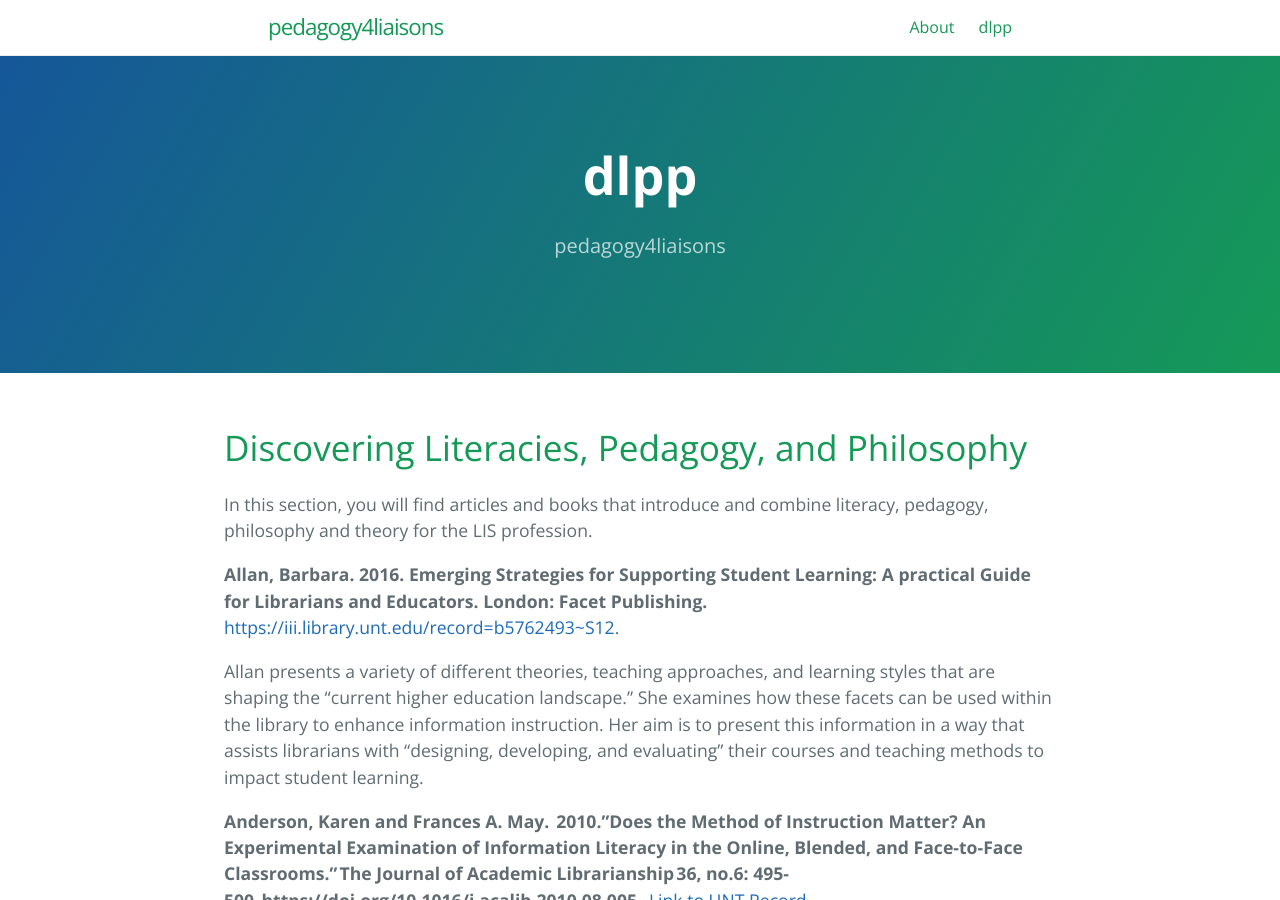
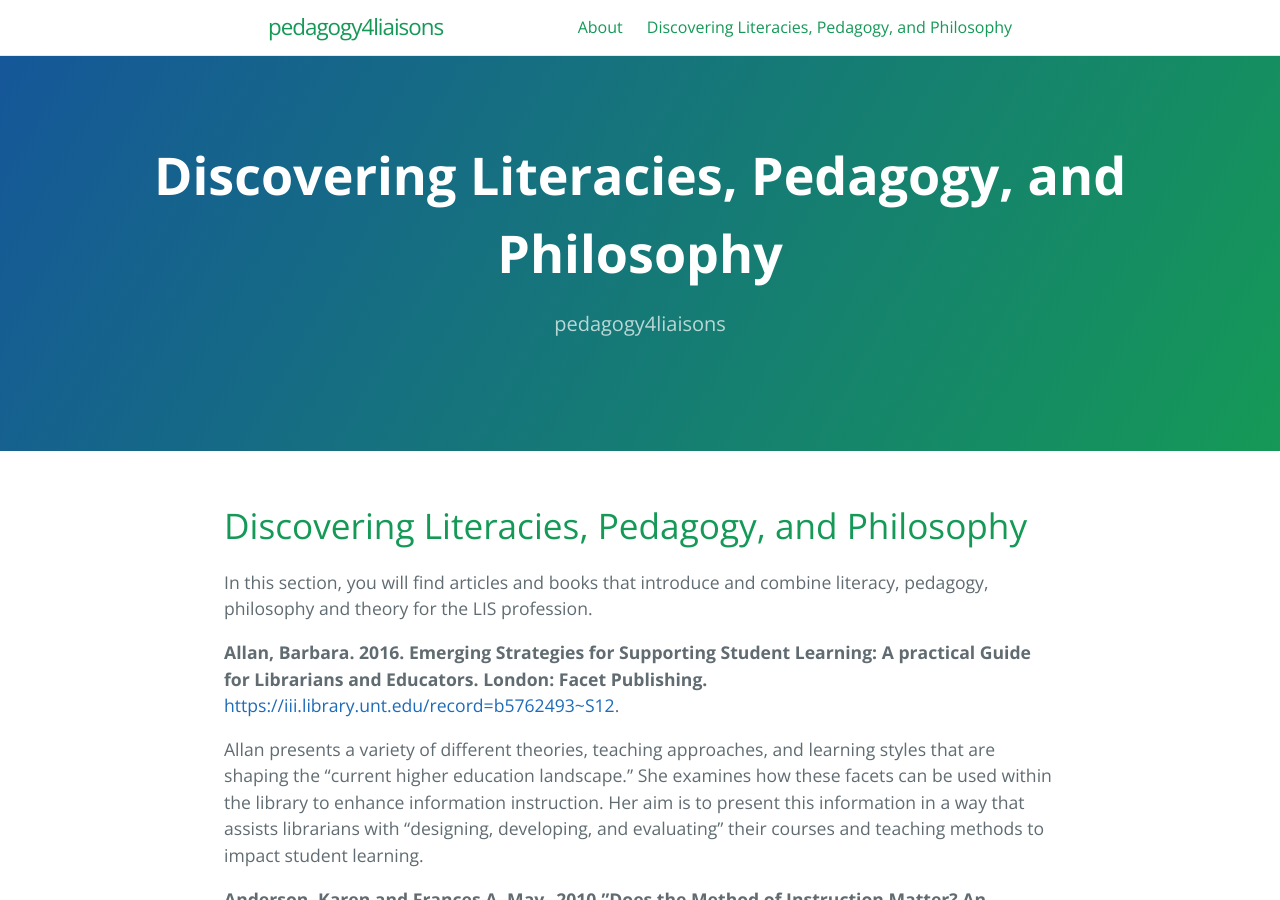
Before and after one commit to pandrews/pedagogy4liaisons, a Jekyll site: the page built from dlpp.md, in a window 1280 px wide and 900 px high. Built offline with Jekyll 4.4.1, drawn with Linux system fonts in a browser that asks for light colours.

Commit message:
Update dlpp.md
wrote out title in frontmatter

```diff
--- a/dlpp.md
+++ b/dlpp.md
@@ -1,6 +1,6 @@
 ---
 layout: page
-title: dlpp
+title: Discovering Literacies, Pedagogy, and Philosophy
 tagline: pedagogy4liaisons
 permalink: /dlpp.html
 ---
```
